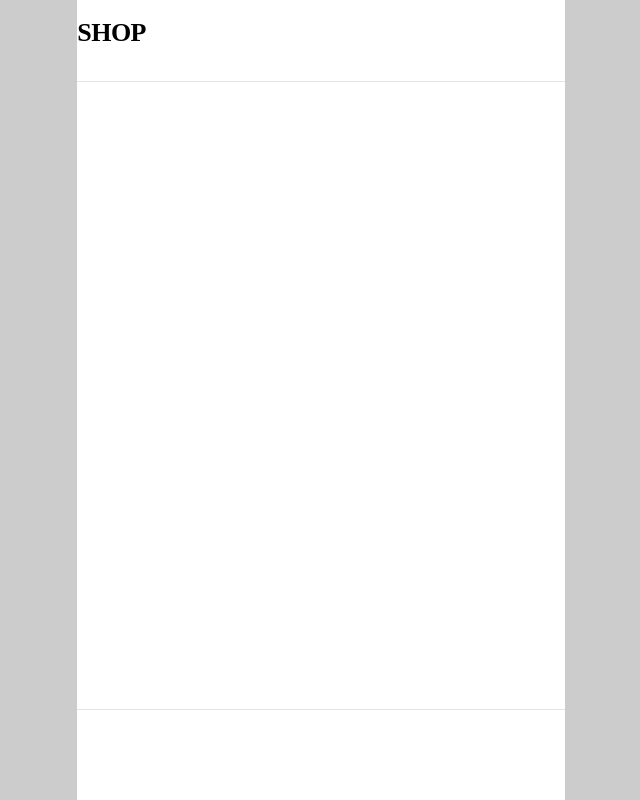
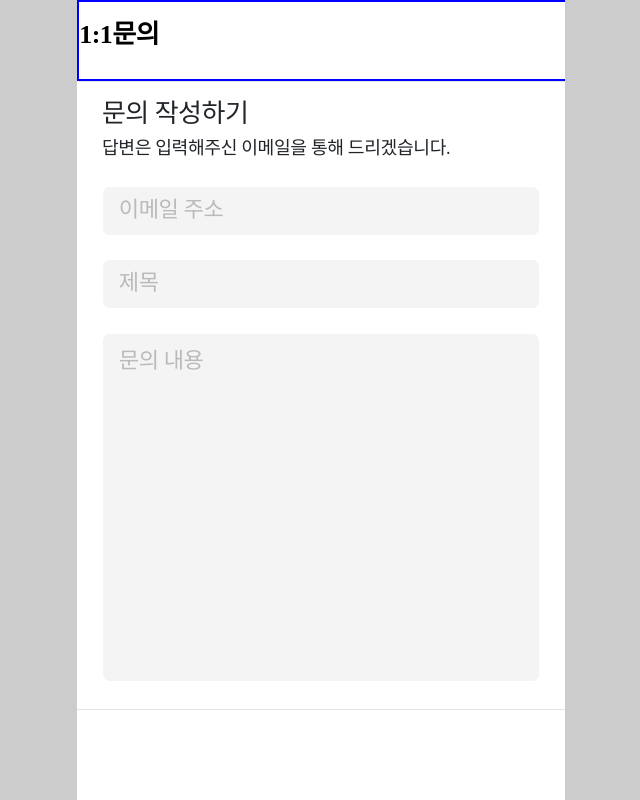
Before and after one commit to puba5/esque-frontend, a Next.js app: page /askPage in a window 1280 px wide. Shown: the whole page, without its empty margins (319-959 px from the left). Built offline with nearby package versions, Linux system fonts and the light colour scheme; a web font is replaced by a local one.

Commit message:
feat : 문의 작성 textarea 작성
문의 작성 텍스트 area 작성
3개의 폼과 그에 맞는 스타일 생성

```diff
--- a/pages/askPage.tsx
+++ b/pages/askPage.tsx
@@ -8,18 +8,104 @@ export default function askPage() {
   return (
     <Wrapper>
       <AskHeader />
-      <ProductControll></ProductControll>
-
+      <Title>문의 작성하기</Title>
+      <Detail>답변은 입력해주신 이메일을 통해 드리겠습니다.</Detail>
+      <InputBoxes>
+        <Email placeholder="이메일 주소" />
+        <AskTitle placeholder="제목" />
+        <AskContent placeholder="문의 내용" />
+      </InputBoxes>
       <AskFooter />
     </Wrapper>
   );
 }
 
 const Wrapper = styled.div`
-  height: 100%;
+  width: 100%;
+`;
+const Title = styled.p`
+  margin-top: 7.2rem;
+  margin-left: 1.9rem;
+  margin-bottom: 0.2rem;
+  font-style: normal;
+  font-weight: normal;
+  font-size: 2rem;
+  line-height: 3rem;
+  letter-spacing: -0.02em;
+`;
+const Detail = styled.p`
+  margin-left: 1.9rem;
+  height: 3rem;
+  font-style: normal;
+  font-weight: 300;
+  font-size: 1.4rem;
+  line-height: 2.1rem;
+  letter-spacing: -0.02em;
 `;
 
-const ProductControll = styled.div`
+const InputBoxes = styled.div`
+  margin-left: 2rem;
+  margin-right: 2rem;
+  font-style: normal;
+  font-weight: normal;
+  font-size: 1.7rem;
+  line-height: 2.5rem;
+  letter-spacing: -0.02em;
+  color: black;
+`;
+
+const Email = styled.textarea`
+  background: #f4f4f4;
+  border: none;
+  resize: none;
   width: 100%;
-  height: 10.8rem;
+  border-radius: 0.5rem;
+  height: 3.7rem;
+  padding: 0.5rem 1.2rem;
+  ::placeholder {
+    font-style: normal;
+    font-weight: normal;
+    font-size: 1.7rem;
+    line-height: 2.5rem;
+    letter-spacing: -0.02em;
+    color: #bababa;
+  }
 `;
+
+const AskTitle = styled.textarea`
+  background: #f4f4f4;
+  border: none;
+  resize: none;
+  width: 100%;
+  border-radius: 0.5rem;
+  margin-top: 1.2rem;
+  height: 3.7rem;
+  padding: 0.5rem 1.2rem;
+  ::placeholder {
+    font-style: normal;
+    font-weight: normal;
+    font-size: 1.7rem;
+    line-height: 2.5rem;
+    letter-spacing: -0.02em;
+    color: #bababa;
+  }
+`;
+
+const AskContent = styled.textarea`
+  background: #f4f4f4;
+  resize: none;
+  border: none;
+  width: 100%;
+  border-radius: 0.5rem;
+  margin-top: 1.2rem;
+  height: 26.7rem;
+  padding: 0.9rem 1.2rem 2rem 1.2rem;
+  ::placeholder {
+    font-style: normal;
+    font-weight: normal;
+    font-size: 1.7rem;
+    line-height: 2.5rem;
+    letter-spacing: -0.02em;
+    color: #bababa;
+  }
+`;
--- a/src/components/organisms/Header/AskHeader.tsx
+++ b/src/components/organisms/Header/AskHeader.tsx
@@ -4,15 +4,17 @@ import styled from "styled-components";
 export default function AskHeader() {
   return (
     <Wrapper>
-      <Shop>SHOP</Shop>
+      <Shop>1:1문의</Shop>
       <HeaderLine />
     </Wrapper>
   );
 }
 
 const Wrapper = styled.div`
+  border: 2px solid blue;
   z-index: 100;
   position: fixed;
+  top: 0;
   width: 100%;
   height: 6.2rem;
   display: flex;
```
